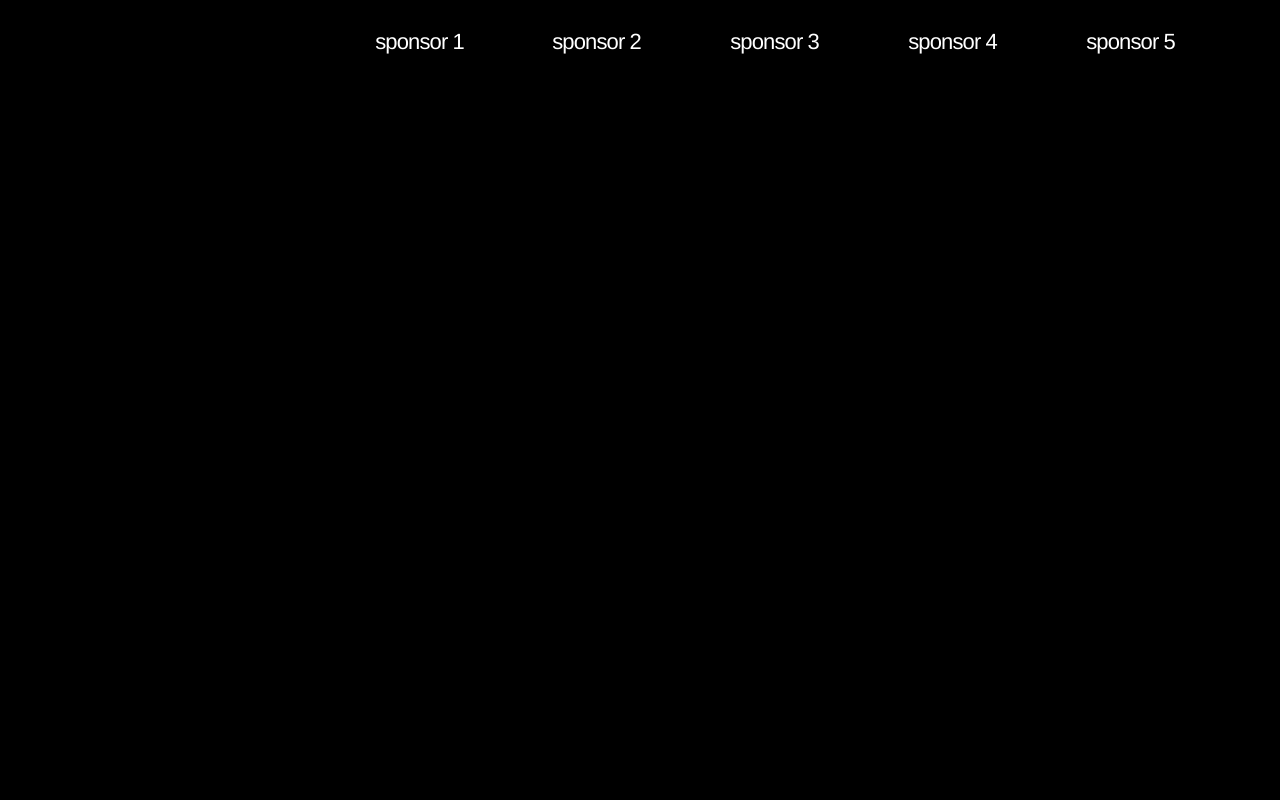
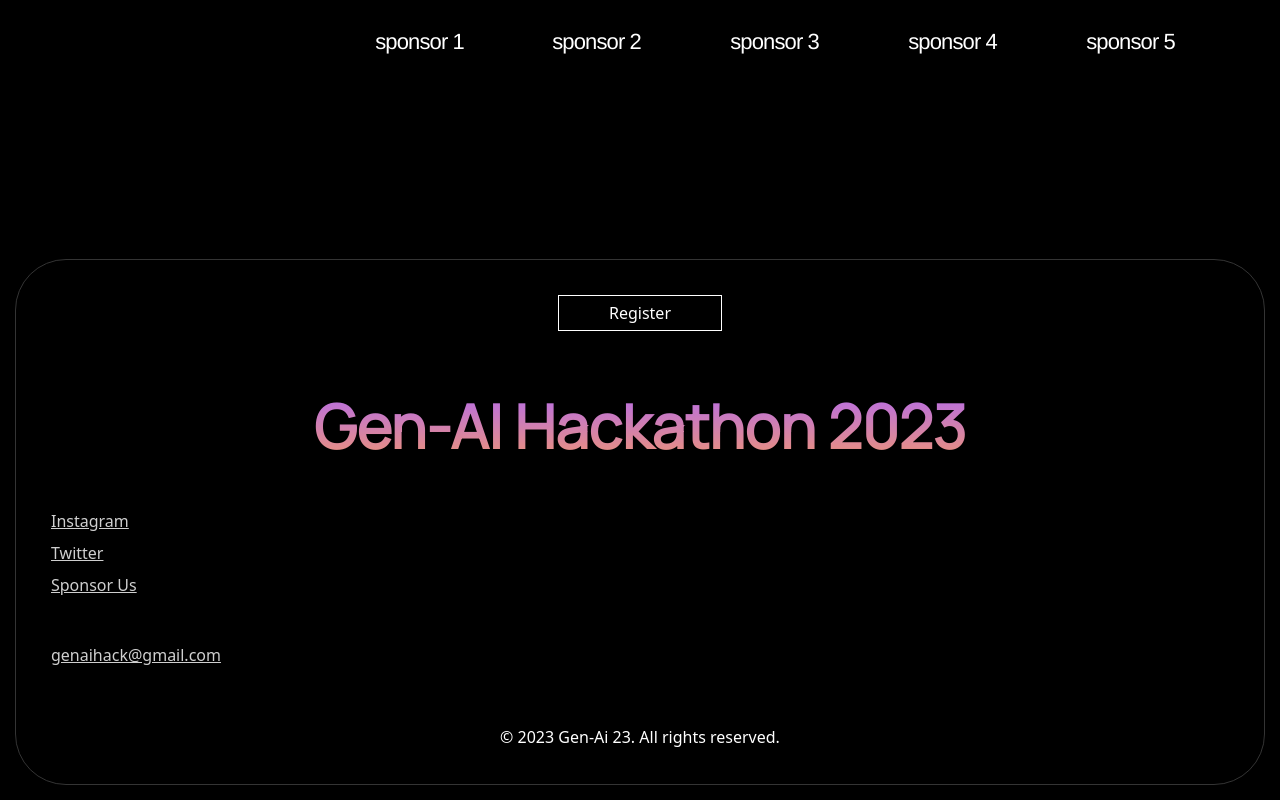
Before and after one commit to GenAiHack23/GenAIHack-Website, a React (Vite) app: page / in a window 1280 px wide. Shown: the part 646-1446 px from the top of the page. Before the commit the page ends 890 px from the top, so only its background shows below. Built offline with nearby package versions, Linux system fonts and the light colour scheme.

Commit message:
small change

```diff
--- a/index.html
+++ b/index.html
@@ -1,11 +1,14 @@
-<!doctype html>
+<!DOCTYPE html>
 <html lang="en">
   <head>
     <meta charset="UTF-8" />
     <link rel="icon" type="image/png" href="/favicon.png" />
     <meta name="viewport" content="width=device-width, initial-scale=1.0" />
     <title>GenAI Hack</title>
-    <link rel="stylesheet" href="https://fonts.googleapis.com/css?family=Montserrat:400,600&display=swap">
+    <link
+      rel="stylesheet"
+      href="https://fonts.googleapis.com/css?family=Montserrat:400,600&display=swap"
+    />
   </head>
   <body>
     <div id="root"></div>
--- a/src/App.jsx
+++ b/src/App.jsx
@@ -1,12 +1,14 @@
 import { Outlet } from "react-router-dom";
-import Navbar from "./views/navbar";
+import Navbar from "./views/Navbar";
 import Home from "./views/Home";
+import Footer from "./components/Footer";
 
 export default function App() {
   return (
     <div>
       <Navbar />
       <Home />
+      <Footer />
     </div>
   );
 }
--- a/src/components/Footer.jsx
+++ b/src/components/Footer.jsx
@@ -7,7 +7,7 @@ export default function Footer() {
       <div style={{ height: "50px" }}></div>
       <div className="grid grid-cols-12 items-center">
         <div className="col-span-8">
-          <h1 className="title">GenAI Hackathon 2023</h1>
+          <h1 className="title">Gen-AI Hackathon 2023</h1>
         </div>
         <div className="links col-span-2">
           <h1 className="links-title">Links</h1>
@@ -27,7 +27,7 @@ export default function Footer() {
         </div>
       </div>
       <div style={{ height: "50px" }}></div>
-      <p>© 2023 GenAi 23. All rights reserved.</p>
+      <p style={{ color: "white" }}>© 2023 Gen-Ai 23. All rights reserved.</p>
     </footer>
   );
 }
--- a/src/components/footer.css
+++ b/src/components/footer.css
@@ -1,4 +1,3 @@
-
 .footer {
   margin: 15px;
   padding: 35px;
@@ -11,15 +10,20 @@
   border: 1px solid;
   border-color: #ffffff;
   padding: 5px 50px;
+  color: white;
 }
 
 .title {
-  font-family: 'Manrope', Helvetica;
+  font-family: "Manrope", Helvetica;
   font-size: 60px;
   font-weight: bolder;
   -webkit-background-clip: text !important;
   -webkit-text-fill-color: transparent;
-  background: linear-gradient(180deg, rgb(173.75, 103, 249.69) 0%, rgb(244, 152, 103) 100%);
+  background: linear-gradient(
+    180deg,
+    rgb(173.75, 103, 249.69) 0%,
+    rgb(244, 152, 103) 100%
+  );
   background-clip: text;
   color: transparent;
 }
@@ -37,7 +41,7 @@
   display: block;
   text-decoration: underline;
   margin: 8px 0px;
-  color: #CFCFCF;
+  color: #cfcfcf;
 }
 
 .get-in-touch {
@@ -53,5 +57,5 @@
   display: block;
   text-decoration: underline;
   margin: 8px 0px;
-  color: #CFCFCF;
+  color: #cfcfcf;
 }
```
